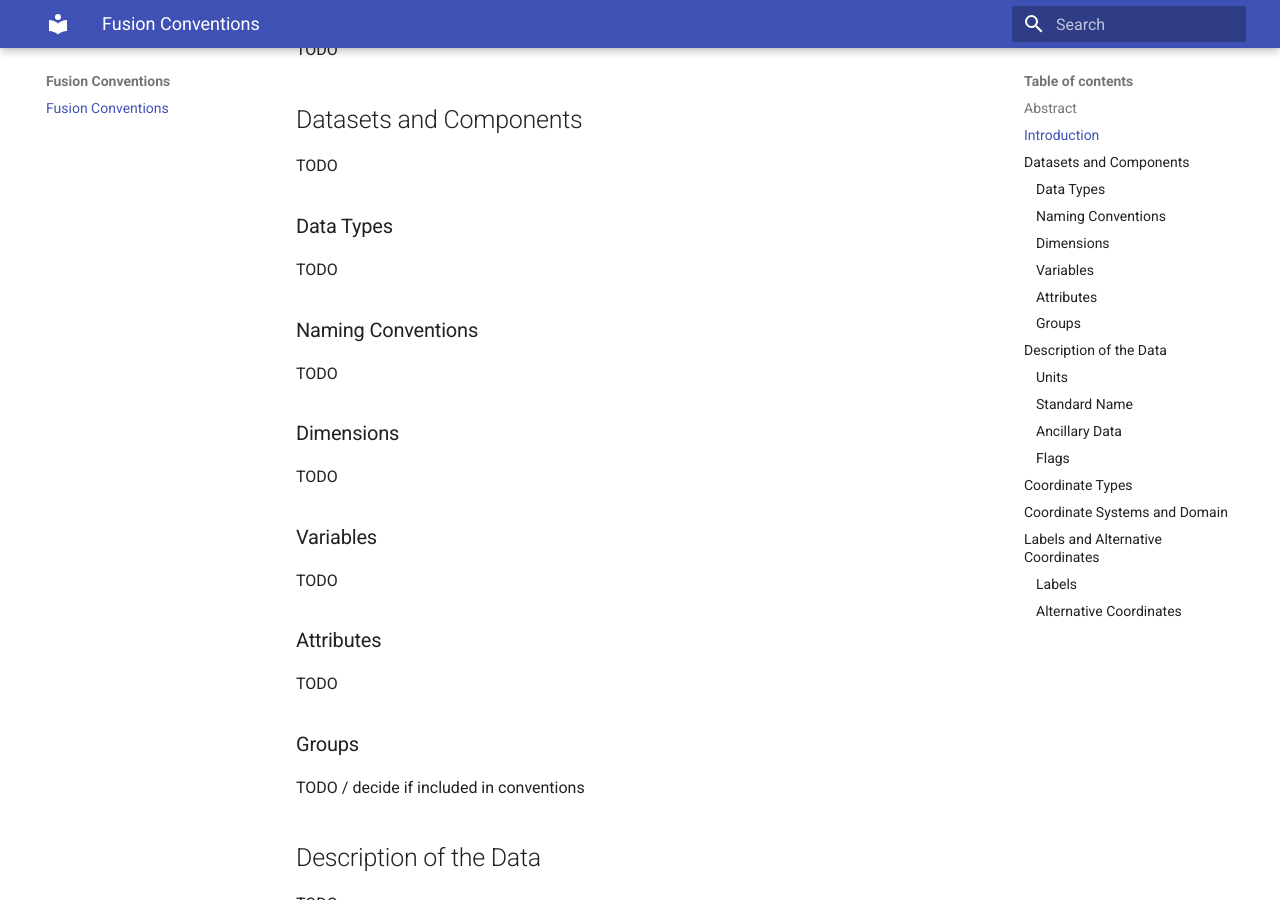
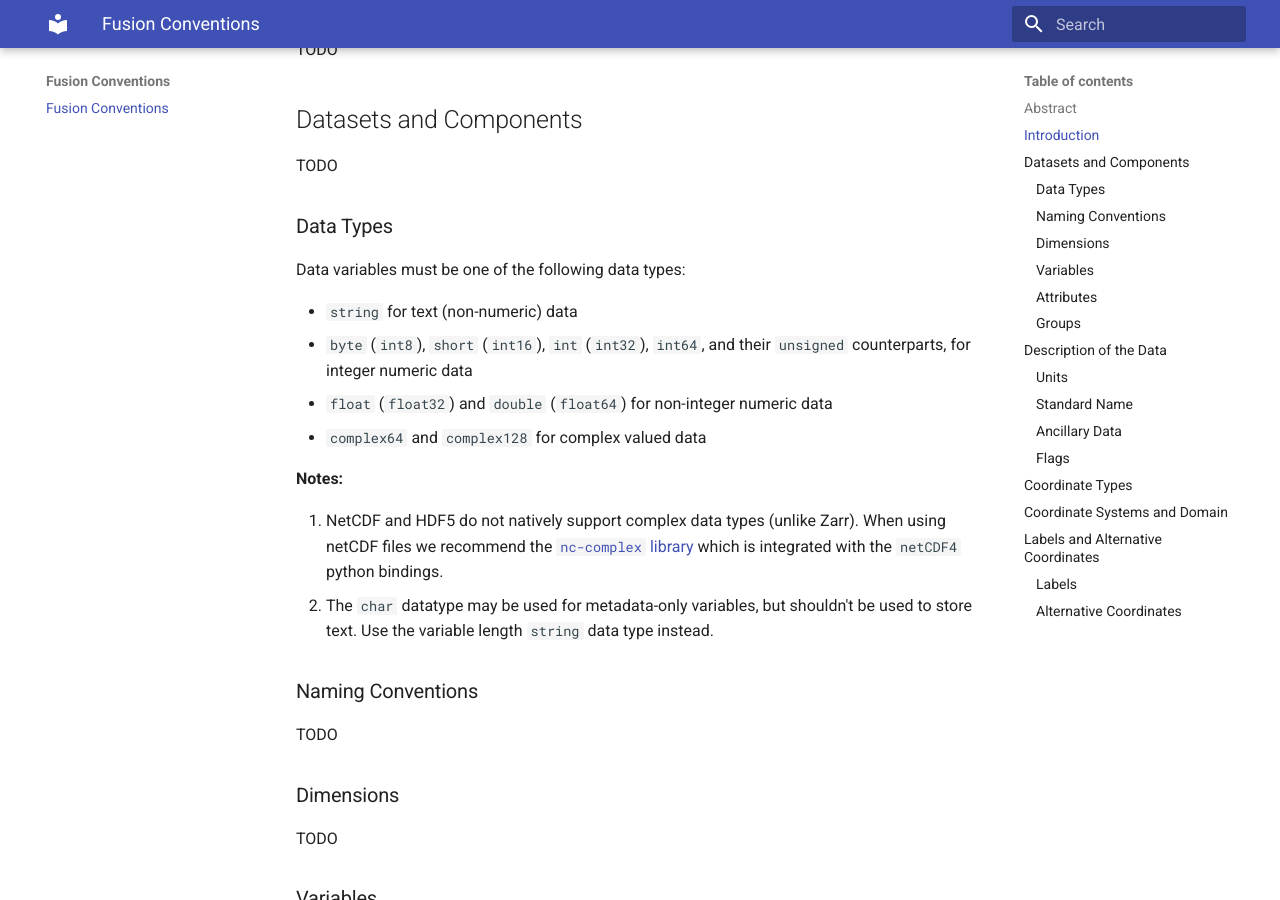
Before and after one commit to iterorganization/Fusion-Conventions, an MkDocs documentation site: the page built from docs/index.md, in a window 1280 px wide and 900 px high, scrolled down 624 px. Built offline with MkDocs 1.6.1 and Material for MkDocs 9.7.7, drawn with Linux system fonts in a browser that asks for light colours.

Commit message:
Document available data types

```diff
--- a/docs/index.md
+++ b/docs/index.md
@@ -29,7 +29,22 @@ TODO
 
 ### Data Types
 
-TODO
+Data variables must be one of the following data types:
+
+- `string` for text (non-numeric) data
+- `byte` (`int8`), `short` (`int16`), `int` (`int32`), `int64`, and their
+  `unsigned` counterparts, for integer numeric data
+- `float` (`float32`) and `double` (`float64`) for non-integer numeric data
+- `complex64` and `complex128` for complex valued data
+
+**Notes:**
+
+1. NetCDF and HDF5 do not natively support complex data types (unlike Zarr).
+   When using netCDF files we recommend the [`nc-complex`
+   library](https://nc-complex.readthedocs.io/en/latest/) which is integrated with
+   the `netCDF4` python bindings.
+2. The `char` datatype may be used for metadata-only variables, but shouldn't be
+   used to store text. Use the variable length `string` data type instead.
 
 ### Naming Conventions
 
```
